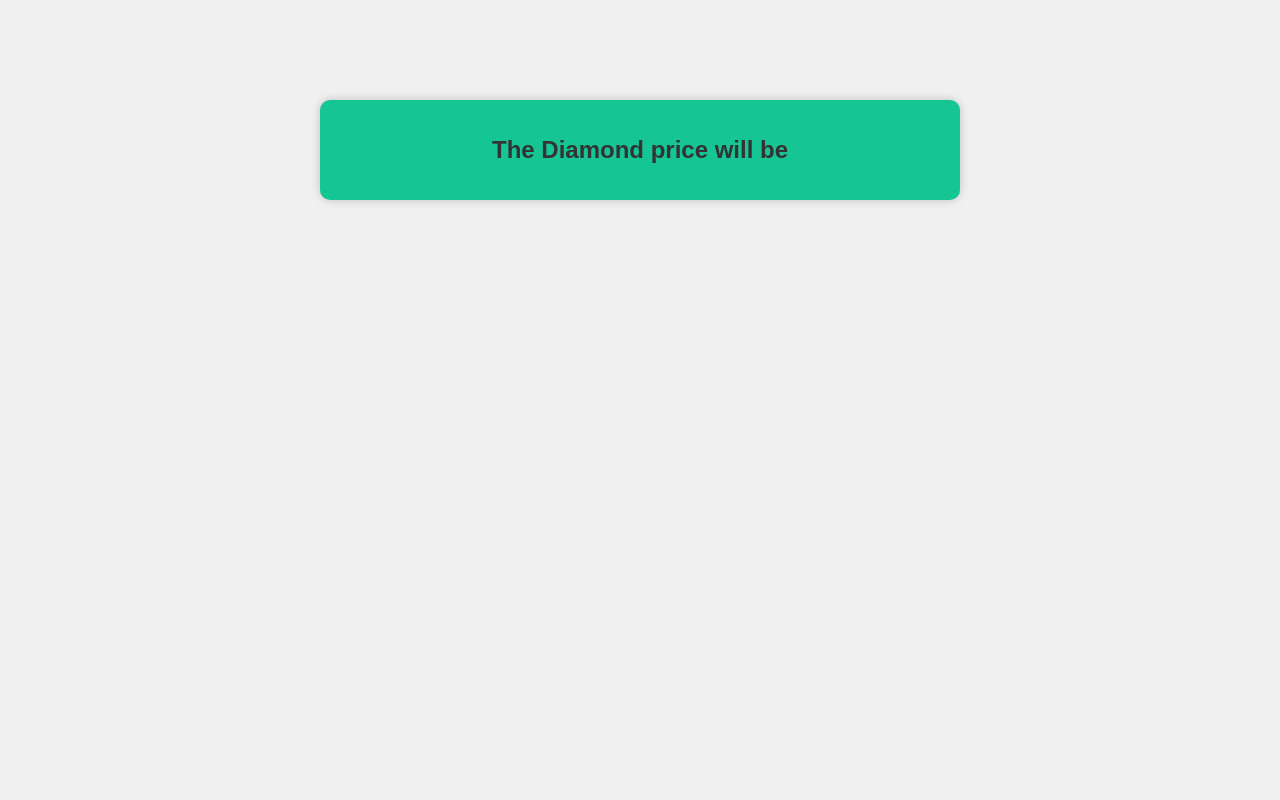
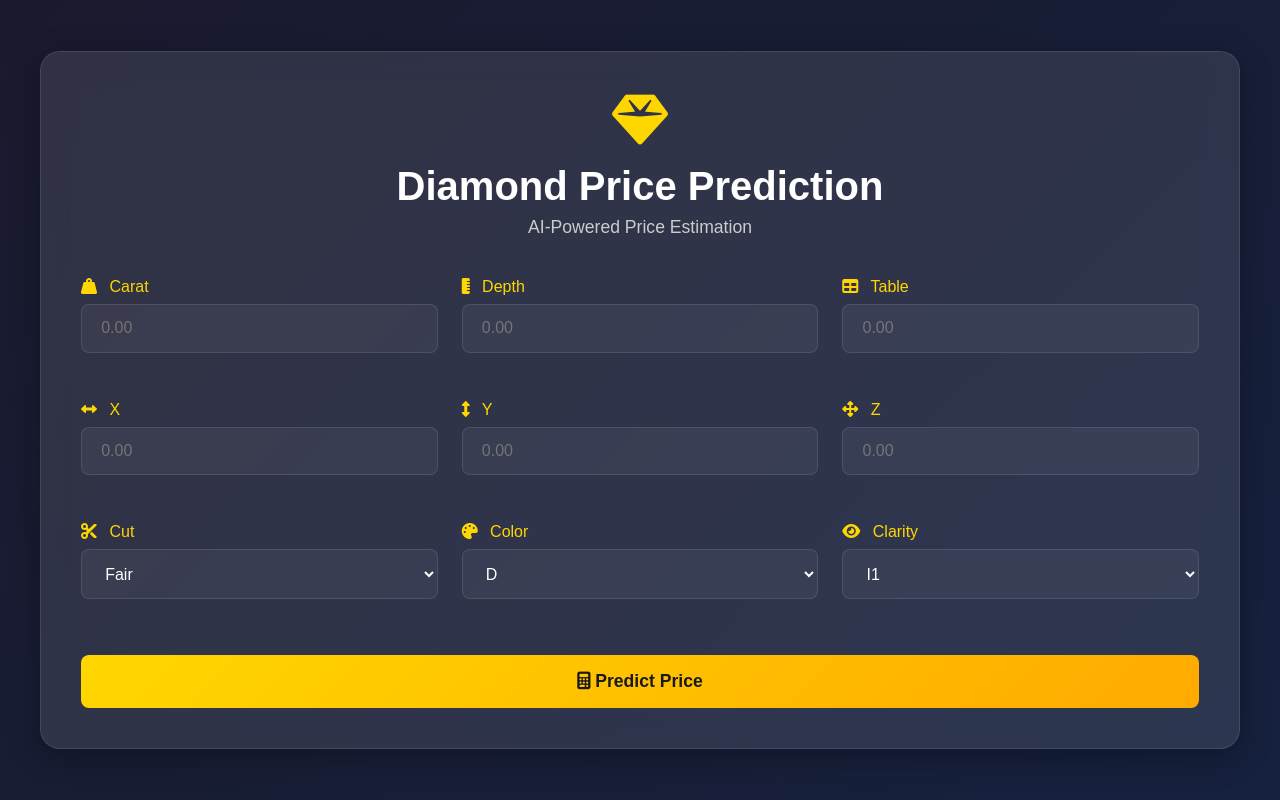
Before and after one commit to alokkaushalm51/Diamond-Price-Prediction, a Flask app: page / in a window 1280 px wide. Run offline with Flask 3, Linux system fonts and the light colour scheme.

Commit message:
first commit

```diff
--- a/app.py
+++ b/app.py
@@ -9,7 +9,7 @@
 @app.route("/",methods=["GET","POST"])
 def predict_datapoint():
     if request.method == "GET":
-        return render_template("index.html")
+        return render_template("form.html")
 
     else:
         data=CustomData(
@@ -33,7 +33,7 @@
 
         result=round(pred[0],2)
 
-        return render_template("form.html",final_result=result)
+        return render_template("result.html",final_result=result)
 
 #execution begin
 if __name__ == '__main__':
--- a/requirements.txt
+++ b/requirements.txt
@@ -7,4 +7,5 @@
 flask
 dvc
 mlflow==2.2.2
+CSSHTML5
 -e .
--- /dev/null
+++ b/static/css/style.css
@@ -0,0 +1,183 @@
+/* Base Styles */
+* {
+    margin: 0;
+    padding: 0;
+    box-sizing: border-box;
+    font-family: 'Poppins', sans-serif;
+}
+
+body {
+    min-height: 100vh;
+    background: linear-gradient(135deg, #1a1a2e, #16213e);
+    color: #fff;
+    display: flex;
+    justify-content: center;
+    align-items: center;
+    padding: 2rem;
+}
+
+.container {
+    width: 100%;
+    max-width: 1200px;
+}
+
+/* Glass Card Effect */
+.glass-card {
+    background: rgba(255, 255, 255, 0.1);
+    backdrop-filter: blur(15px);
+    border-radius: 20px;
+    padding: 2.5rem;
+    box-shadow: 0 8px 32px rgba(0, 0, 0, 0.3);
+    border: 1px solid rgba(255, 255, 255, 0.1);
+}
+
+/* Header Styles */
+.header {
+    text-align: center;
+    margin-bottom: 2.5rem;
+}
+
+.logo {
+    font-size: 3.5rem;
+    color: #ffd700;
+    margin-bottom: 1rem;
+}
+
+h1 {
+    font-size: 2.5rem;
+    color: #fff;
+    margin-bottom: 0.5rem;
+}
+
+.subtitle {
+    color: #ccc;
+    font-size: 1.1rem;
+}
+
+/* Form Styles */
+.prediction-form {
+    margin-top: 1.5rem;
+}
+
+.form-grid {
+    display: grid;
+    grid-template-columns: repeat(auto-fit, minmax(280px, 1fr));
+    gap: 1.5rem;
+    margin-bottom: 2rem;
+}
+
+.input-group {
+    margin-bottom: 1.5rem;
+}
+
+label {
+    display: block;
+    margin-bottom: 0.5rem;
+    color: #ffd700;
+    font-weight: 500;
+}
+
+label i {
+    margin-right: 0.5rem;
+}
+
+input, select {
+    width: 100%;
+    padding: 0.9rem 1.2rem;
+    background: rgba(255, 255, 255, 0.05);
+    border: 1px solid rgba(255, 255, 255, 0.1);
+    border-radius: 8px;
+    color: #fff;
+    font-size: 1rem;
+    transition: all 0.3s ease;
+}
+
+input:focus, select:focus {
+    background: rgba(255, 255, 255, 0.1);
+    border-color: #ffd700;
+    outline: none;
+    box-shadow: 0 0 15px rgba(255, 215, 0, 0.2);
+}
+
+/* Button Styles */
+.predict-btn {
+    width: 100%;
+    padding: 1rem;
+    background: linear-gradient(135deg, #ffd700, #ffaa00);
+    border: none;
+    border-radius: 8px;
+    color: #1a1a1a;
+    font-size: 1.1rem;
+    font-weight: 600;
+    cursor: pointer;
+    transition: all 0.3s ease;
+}
+
+.predict-btn:hover {
+    transform: translateY(-2px);
+    box-shadow: 0 5px 15px rgba(255, 215, 0, 0.4);
+}
+
+/* Result Page Styles */
+.result-card {
+    text-align: center;
+    padding: 3rem;
+}
+
+.result-header {
+    margin-bottom: 2.5rem;
+}
+
+.price-box {
+    background: rgba(255, 255, 255, 0.1);
+    padding: 2rem;
+    border-radius: 15px;
+    margin: 2rem 0;
+}
+
+.currency {
+    font-size: 2rem;
+    color: #ffd700;
+    margin-right: 0.5rem;
+}
+
+.amount {
+    font-size: 3rem;
+    font-weight: 700;
+    color: #fff;
+}
+
+.home-btn {
+    display: inline-flex;
+    align-items: center;
+    padding: 0.8rem 1.5rem;
+    background: rgba(255, 255, 255, 0.1);
+    border-radius: 8px;
+    color: #fff;
+    text-decoration: none;
+    transition: all 0.3s ease;
+}
+
+.home-btn:hover {
+    background: rgba(255, 255, 255, 0.2);
+    transform: translateY(-2px);
+}
+
+/* Responsive Design */
+@media (max-width: 768px) {
+    .glass-card {
+        padding: 1.5rem;
+    }
+
+    h1 {
+        font-size: 2rem;
+    }
+
+    .form-grid {
+        grid-template-columns: 1fr;
+    }
+
+    input, select {
+        padding: 0.8rem;
+    }
+}
--- a/templates/form.html
+++ b/templates/form.html
@@ -1,44 +1,56 @@
-<html>
+<!DOCTYPE html>
+<html lang="en">
 <head>
-    <link rel="stylesheet" type="text/css" href="{{url_for('static', filename='style.css')}}">
+    <meta charset="UTF-8">
+    <meta name="viewport" content="width=device-width, initial-scale=1.0">
     <title>Diamond Price Prediction</title>
+    <link rel="stylesheet" href="{{ url_for('static', filename='css/style.css') }}">
+    <link rel="stylesheet" href="https://cdnjs.cloudflare.com/ajax/libs/font-awesome/6.4.0/css/all.min.css">
 </head>
 <body>
-<h1><center>Diamond Price Prediction</center></h1>
-<form action="{{url_for('predict_datapoint')}}" method="POST">
-    <div class="form-group">
-        <label for="carat">Carat:</label>
-        <input type="text" id="carat" name="carat" placeholder="Enter carat value (float)">
+    <div class="container">
+        <div class="glass-card">
+            <div class="header">
+                <i class="fas fa-gem logo"></i>
+                <h1>Diamond Price Prediction</h1>
+                <p class="subtitle">AI-Powered Price Estimation</p>
             </div>
 
-    <div class="form-group">
-        <label for="depth">Depth:</label>
-        <input type="text" id="depth" name="depth" placeholder="Enter depth value (float)">
+            <form action="{{ url_for('predict_datapoint') }}" method="POST" class="prediction-form">
+                <div class="form-grid">
+                    <div class="input-group">
+                        <label for="carat"><i class="fas fa-weight-hanging"></i> Carat</label>
+                        <input type="number" step="0.01" id="carat" name="carat" placeholder="0.00" required>
                     </div>
 
-    <div class="form-group">
-        <label for="table">Table:</label>
-        <input type="text" id="table" name="table" placeholder="Enter table value (float)">
+                    <div class="input-group">
+                        <label for="depth"><i class="fas fa-ruler-vertical"></i> Depth</label>
+                        <input type="number" step="0.01" id="depth" name="depth" placeholder="0.00" required>
                     </div>
 
-    <div class="form-group">
-        <label for="x">x:</label>
-        <input type="text" id="x" name="x" placeholder="Enter x value (float)">
+                    <div class="input-group">
+                        <label for="table"><i class="fas fa-table"></i> Table</label>
+                        <input type="number" step="0.01" id="table" name="table" placeholder="0.00" required>
                     </div>
 
-    <div class="form-group">
-        <label for="y">y:</label>
-        <input type="text" id="y" name="y" placeholder="Enter y value (float)">
+                    <div class="input-group">
+                        <label for="x"><i class="fas fa-arrows-alt-h"></i> X</label>
+                        <input type="number" step="0.01" id="x" name="x" placeholder="0.00" required>
                     </div>
 
-    <div class="form-group">
-        <label for="z">z:</label>
-        <input type="text" id="z" name="z" placeholder="Enter z value (float)">
+                    <div class="input-group">
+                        <label for="y"><i class="fas fa-arrows-alt-v"></i> Y</label>
+                        <input type="number" step="0.01" id="y" name="y" placeholder="0.00" required>
                     </div>
 
-<div class="form-group">
-  <label for="cut">Cut:</label>
-  <select id="cut" name="cut">
+                    <div class="input-group">
+                        <label for="z"><i class="fas fa-arrows-alt"></i> Z</label>
+                        <input type="number" step="0.01" id="z" name="z" placeholder="0.00" required>
+                    </div>
+
+                    <div class="input-group">
+                        <label for="cut"><i class="fas fa-cut"></i> Cut</label>
+                        <select id="cut" name="cut" required>
                             <option value="Fair">Fair</option>
                             <option value="Good">Good</option>
                             <option value="Very Good">Very Good</option>
@@ -47,9 +59,9 @@
                         </select>
                     </div>
 
-<div class="form-group">
-  <label for="color">Color:</label>
-  <select id="color" name="color">
+                    <div class="input-group">
+                        <label for="color"><i class="fas fa-palette"></i> Color</label>
+                        <select id="color" name="color" required>
                             <option value="D">D</option>
                             <option value="E">E</option>
                             <option value="F">F</option>
@@ -60,9 +72,9 @@
                         </select>
                     </div>
 
-<div class="form-group">
-  <label for="clarity">Clarity:</label>
-  <select id="clarity" name="clarity">
+                    <div class="input-group">
+                        <label for="clarity"><i class="fas fa-eye"></i> Clarity</label>
+                        <select id="clarity" name="clarity" required>
                             <option value="I1">I1</option>
                             <option value="SI2">SI2</option>
                             <option value="SI1">SI1</option>
@@ -73,9 +85,13 @@
                             <option value="IF">IF</option>
                         </select>
                     </div>
+                </div>
 
-<div style="clear:both;"></div>
-  <input type="submit" value="Submit">
+                <button type="submit" class="predict-btn">
+                    <i class="fas fa-calculator"></i> Predict Price
+                </button>
             </form>
+        </div>
+    </div>
 </body>
 </html>
--- a/templates/index.html
+++ /dev/null
@@ -1,31 +0,0 @@
-<!DOCTYPE html>
-<html>
-<head>
-    <style>
-        body {
-            font-family: Arial, sans-serif;
-            background-color: #f0f0f0;
-            text-align: center;
-        }
-
-        .container {
-            margin: 100px auto;
-            max-width: 600px;
-            background-color: rgb(21, 197, 147);
-            padding: 20px;
-            border-radius: 10px;
-            box-shadow: 0 0 10px rgba(0, 0, 0, 0.2);
-        }
-
-        h1 {
-            font-size: 24px;
-            color: #333;
-        }
-    </style>
-</head>
-<body>
-    <div class="container">
-        <h1>The Diamond price will be <span id="finalResult">{{final_result}}</span></h1>
-    </div>
-</body>
-</html>
```
Also changed, not shown: DiamondPricePrediction.egg-info/SOURCES.txt (+12 -0 lines), templates/result.html (added, +30 -0 lines), setup.py (line endings or trailing spaces), static/images/Screenshot (39).png (added). Lines whose indentation alone changed are shown as unchanged.
